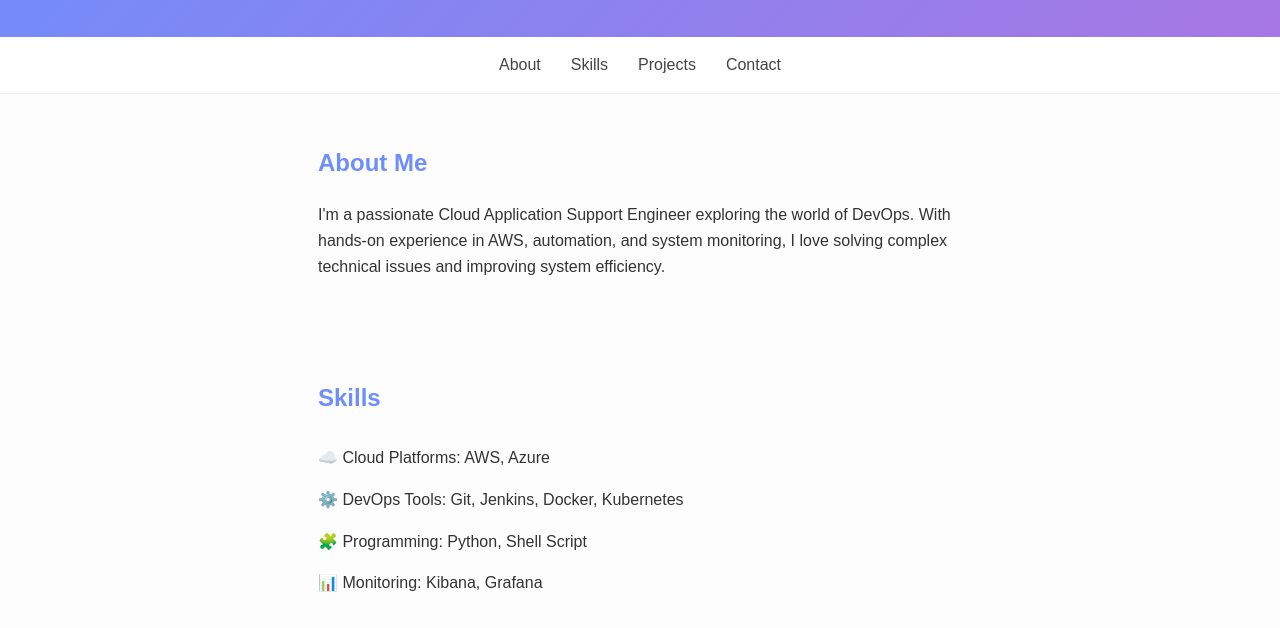
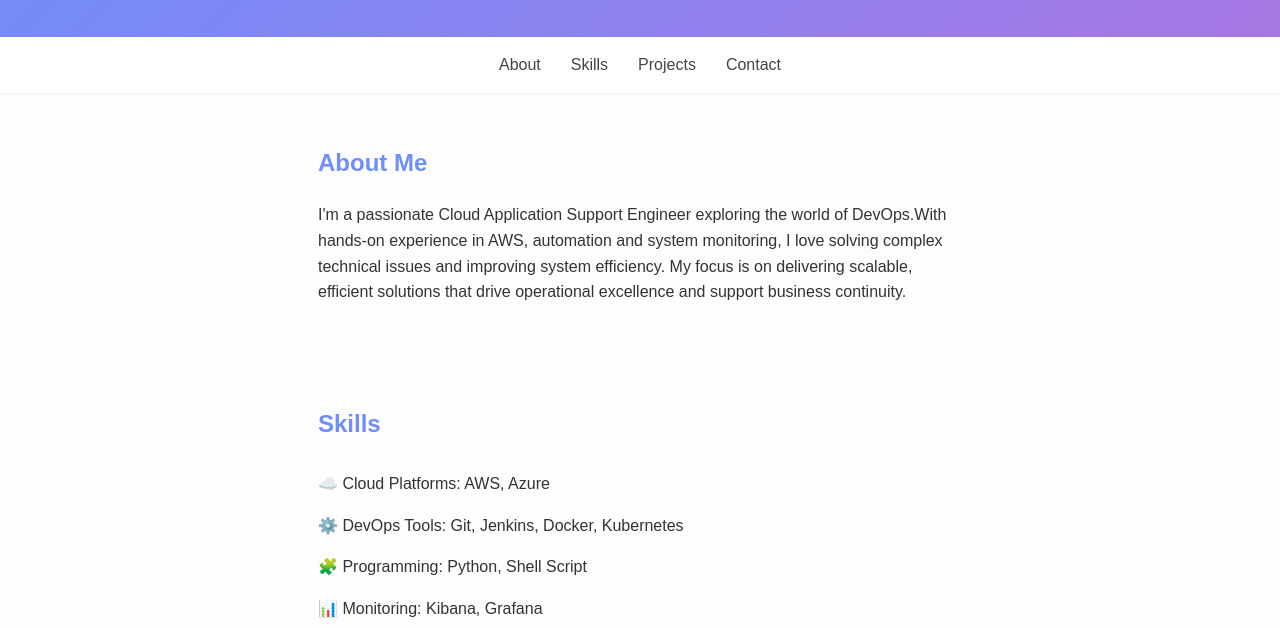
Before and after one commit to muskanKaur05/muskan-portfolio, a plain HTML site: page index.html in a window 1280 px wide. Shown: the part 172-800 px from the top of the page. Drawn offline with Linux system fonts and the light colour scheme; a script that the page names is missing.

Commit message:
Changes About Me Section

```diff
--- a/index.html
+++ b/index.html
@@ -22,9 +22,8 @@
   <section id="about">
     <h2>About Me</h2>
     <p>
-      I'm a passionate Cloud Application Support Engineer exploring the world of DevOps.
-      With hands-on experience in AWS, automation, and system monitoring, I love solving complex technical issues
-      and improving system efficiency.
+      I'm a passionate Cloud Application Support Engineer exploring the world of DevOps.With hands-on experience in AWS, automation and system monitoring,
+      I love solving complex technical issues and improving system efficiency. My focus is on delivering scalable, efficient solutions that drive operational excellence and support business continuity.
     </p>
   </section>
 
```
